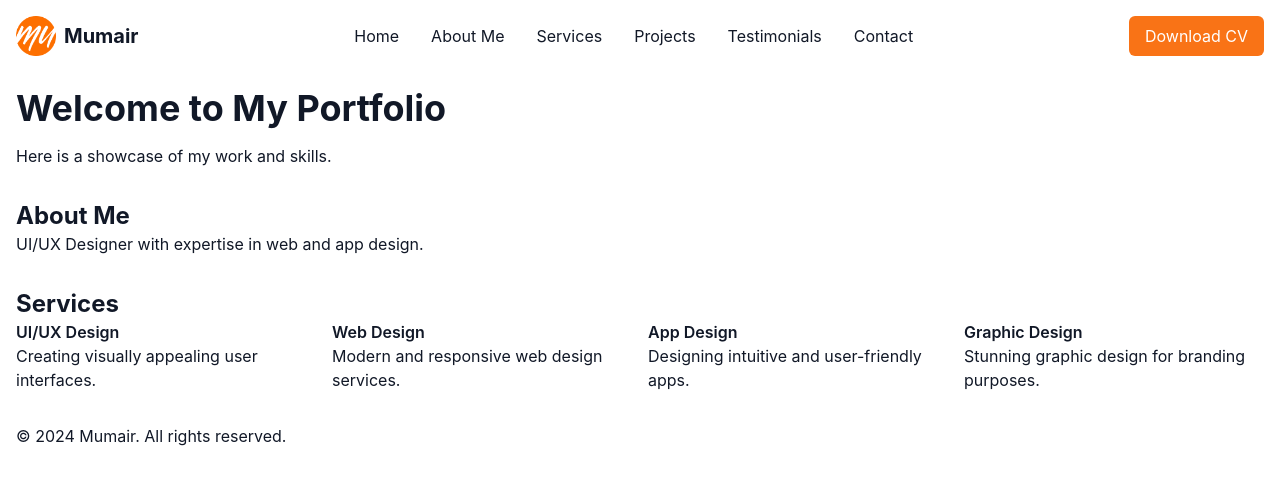
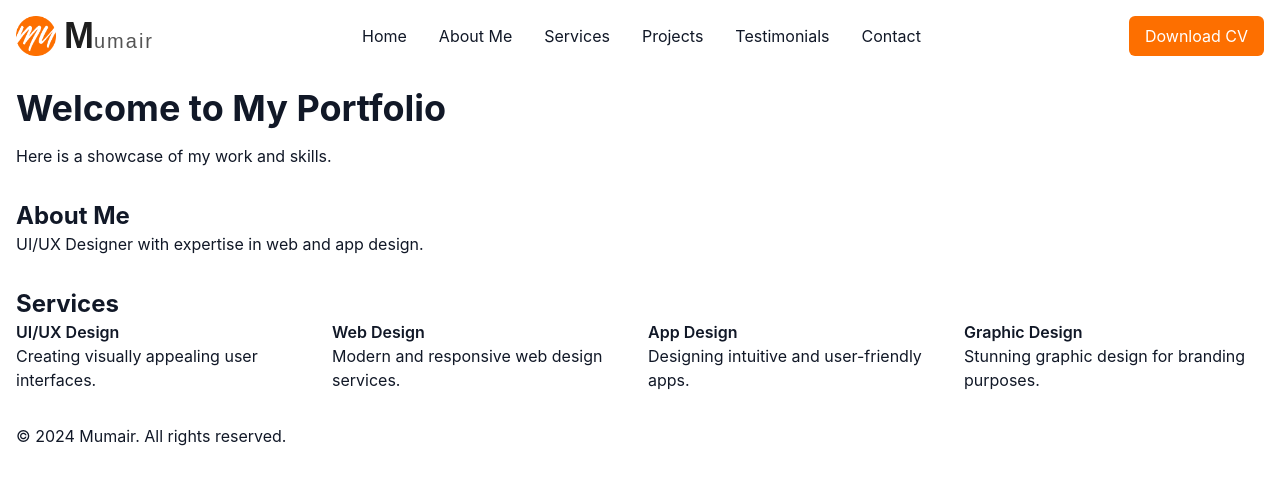
Before and after one commit to brij1728/personal-portfolio, a Next.js app: page / in a window 1280 px wide. Shown: the top 484 px of the page. Built offline with nearby package versions, Linux system fonts and the light colour scheme.

Commit message:
feat: add Montserrat font and update UI styling
- Add Montserrat font to the project
- Refactor Header component to use the new font and update styling
- Update tailwind.config.ts to include new color palette and font family
- Rearrange package.json dependencies for better organization

```diff
--- a/src/components/Header/Header.tsx
+++ b/src/components/Header/Header.tsx
@@ -4,7 +4,6 @@ import Link from 'next/link';
 export const Header = () => (
   <header className="p-4 bg-white dark:bg-gray-900 text-gray-900 dark:text-white">
     <nav className="flex justify-between items-center max-w-7xl mx-auto">
-      {/* Logo Section */}
       <div className="flex items-center space-x-2">
         <Image
           src="/logo.png"
@@ -12,10 +11,15 @@ export const Header = () => (
           width={40}
           height={40}
         />
-        <span className="text-xl font-bold">Mumair</span>
+        <span className="text-4xl font-semibold text-secondary-200 font-montserrat">
+            M
+         <span className="text-secondary-300 text-xl font-normal tracking-widest">
+            umair
+          </span>
+        </span>
+
       </div>
 
-      {/* Navigation Links */}
       <ul className="flex space-x-8">
         <li><Link href="#home" className="hover:text-primary">Home</Link></li>
         <li><Link href="#about" className="hover:text-primary">About Me</Link></li>
--- a/tailwind.config.ts
+++ b/tailwind.config.ts
@@ -9,7 +9,36 @@ const config: Config = {
   theme: {
     extend: {
       colors: {
-        primary: '#F97316',
+        primary: '#FD6F00',
+        secondary: {
+          100: '#000000',
+          200: '#1E1E1E',
+          300: '#545454',
+        },
+        orange: {
+          50: '#fff6e6',
+          100: '#ffcb90',
+          200: '#ffb78a',
+          300: '#ff9654',
+          400: '#ff8233',
+          500: '#ff6300',
+          600: '#e85a00',
+          700: '#b54600',
+          800: '#8c3600',
+          900: '#6b2a00',
+        },
+        black: {
+          50: '#e6e6e6',
+          100: '#b0b0b0',
+          200: '#8a8a8a',
+          300: '#545454',
+          400: '#333333',
+
+        },
+
+      },
+      fontFamily: {
+        montserrat: ['Montserrat', 'sans-serif'],
       },
     },
   },
```
Also changed, not shown: package.json (+6 -5 lines), 1 other file (tests, documents, lock files or other folders).
